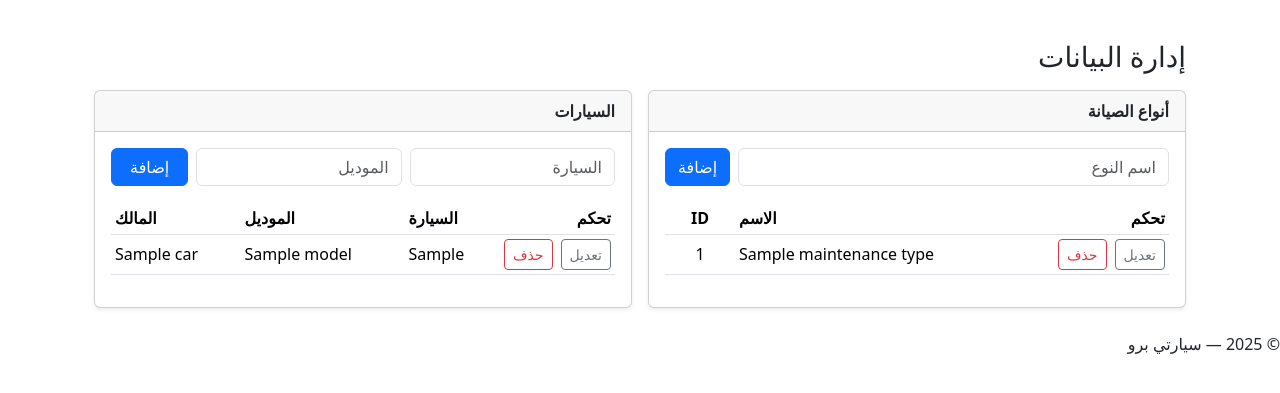
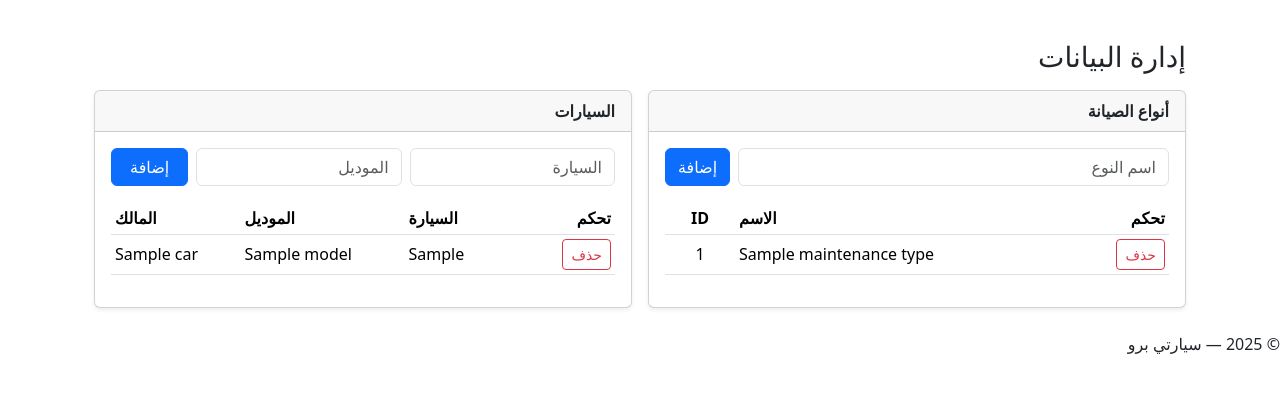
Before and after one commit to hostvip45/sayarti, a Flask app: template templates/manage.html in a window 1280 px wide. Shown: the part 89-482 px from the top of the page. Run offline with Flask 3, Linux system fonts and the light colour scheme; the template is opened without the code that fills it: most values are stand-ins (such as "Sample title", 1, 10 or a date in 2020); some libraries are stand-ins or nearby versions.

Commit message:
Update manage.html

```diff
--- a/templates/manage.html
+++ b/templates/manage.html
@@ -4,7 +4,7 @@
   <h3 class="mb-3">إدارة البيانات</h3>
 
   <div class="row g-3">
-    <!-- أنواع الصيانة (يسار) -->
+    <!-- أنواع الصيانة -->
     <div class="col-lg-6">
       <div class="card shadow-sm">
         <div class="card-header fw-bold">أنواع الصيانة</div>
@@ -27,8 +27,8 @@
               <tr>
                 <td>
                   <div class="d-flex gap-2">
-                    <a href="{{ url_for('edit_maintenance_type', type_id=t['id']) }}" class="btn btn-outline-secondary btn-sm">تعديل</a>
-                    <a href="{{ url_for('delete_maintenance_type', type_id=t['id']) }}" class="btn btn-outline-danger btn-sm" onclick="return confirm('حذف النوع؟');">حذف</a>
+                    <!-- إزالة رابط تعديل مؤقتًا حتى لا يحدث BuildError لو لم يكن المسار موجودًا -->
+                    <a href="/maintenance/types/delete/{{ t['id'] }}" class="btn btn-outline-danger btn-sm" onclick="return confirm('حذف النوع؟');">حذف</a>
                   </div>
                 </td>
                 <td class="text-end">{{ t['name'] }}</td>
@@ -43,7 +43,7 @@
       </div>
     </div>
 
-    <!-- السيارات (يمين) -->
+    <!-- السيارات -->
     <div class="col-lg-6">
       <div class="card shadow-sm">
         <div class="card-header fw-bold">السيارات</div>
@@ -77,8 +77,8 @@
               <tr>
                 <td>
                   <div class="d-flex gap-2">
-                    <a href="{{ url_for('edit_car', car_id=c['id']) }}" class="btn btn-outline-secondary btn-sm">تعديل</a>
-                    <a href="{{ url_for('delete_car', car_id=c['id']) }}" class="btn btn-outline-danger btn-sm" onclick="return confirm('حذف السيارة؟');">حذف</a>
+                    <!-- إزالة edit مؤقتًا -->
+                    <a href="/cars/delete/{{ c['id'] }}" class="btn btn-outline-danger btn-sm" onclick="return confirm('حذف السيارة؟');">حذف</a>
                   </div>
                 </td>
                 <td class="text-end">{{ c['car_type'] }}</td>
```
